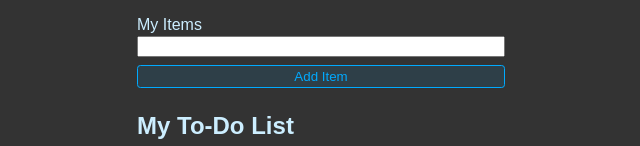
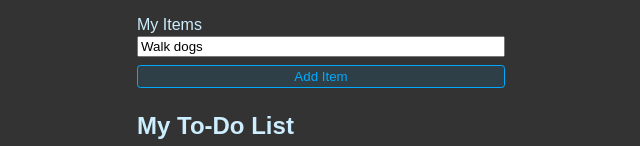
Before and after one commit to LRSORRENTI/WebDevSimplifiedReact, a React (Vite) app in the folder myReactApp/: page / in a window 1280 px wide. Shown: the top 146 px of the page, without its empty margins (319-959 px from the left). Built offline with nearby package versions, Linux system fonts and the light colour scheme.

Commit message:
added notes and code for react state functionality

```diff
--- a/myReactApp/src/App.jsx
+++ b/myReactApp/src/App.jsx
@@ -1,14 +1,17 @@
+import { useState } from "react"
+
  import "./style.css"
 
 
 
 export default function App(){
+ const [newItem, setNewItem] = useState("Walk dogs")
   return (
   <>
   <form className="add-item-form">
     <div className="row-form">
       <label htmlFor="item">My Items</label>
-      <input type="text" id="item" />
+      <input value={newItem} type="text" id="item" />
     </div>
     <button className="btn">Add Item</button>
   </form>
```
Also changed, not shown: 1 other file (tests, documents, lock files or other folders).
